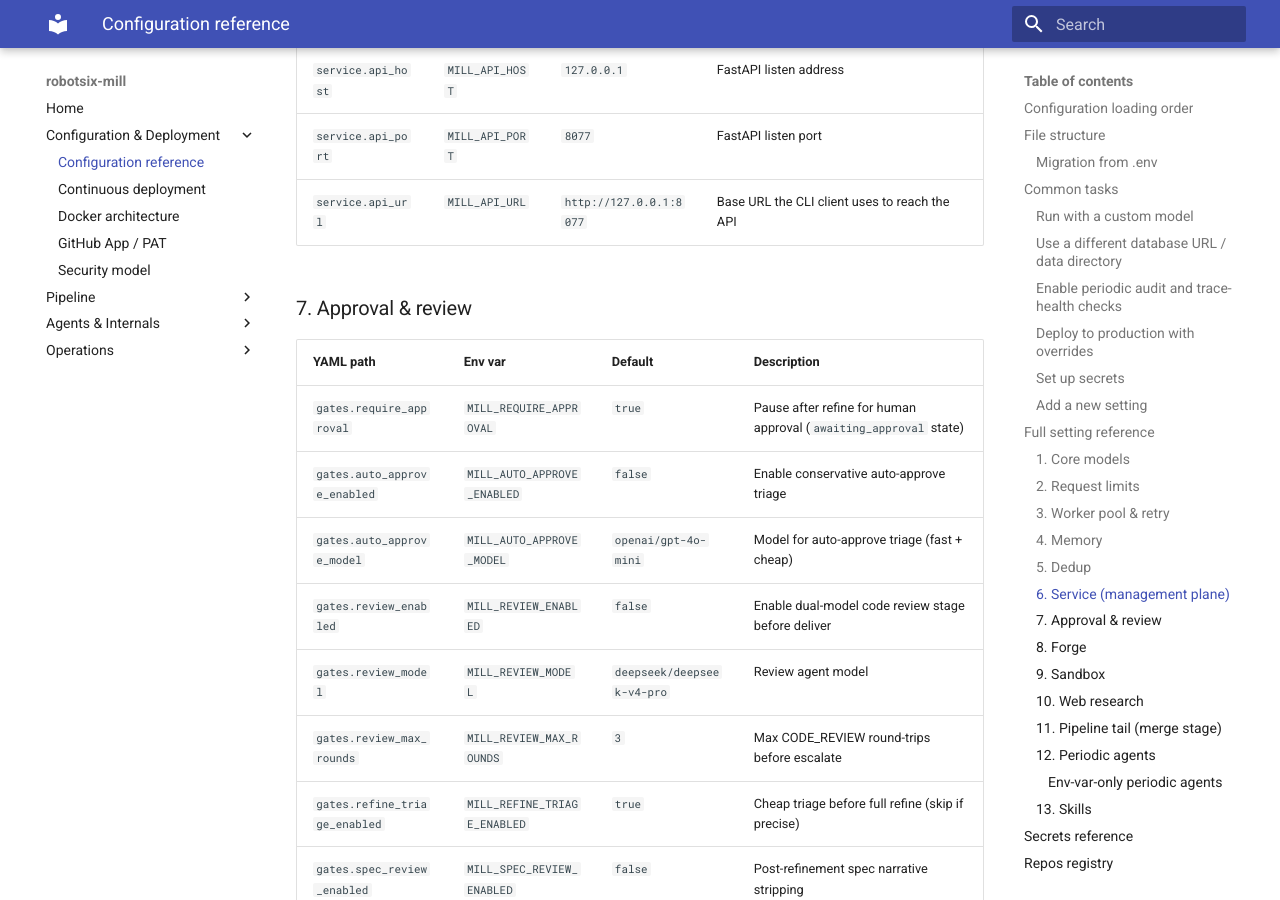
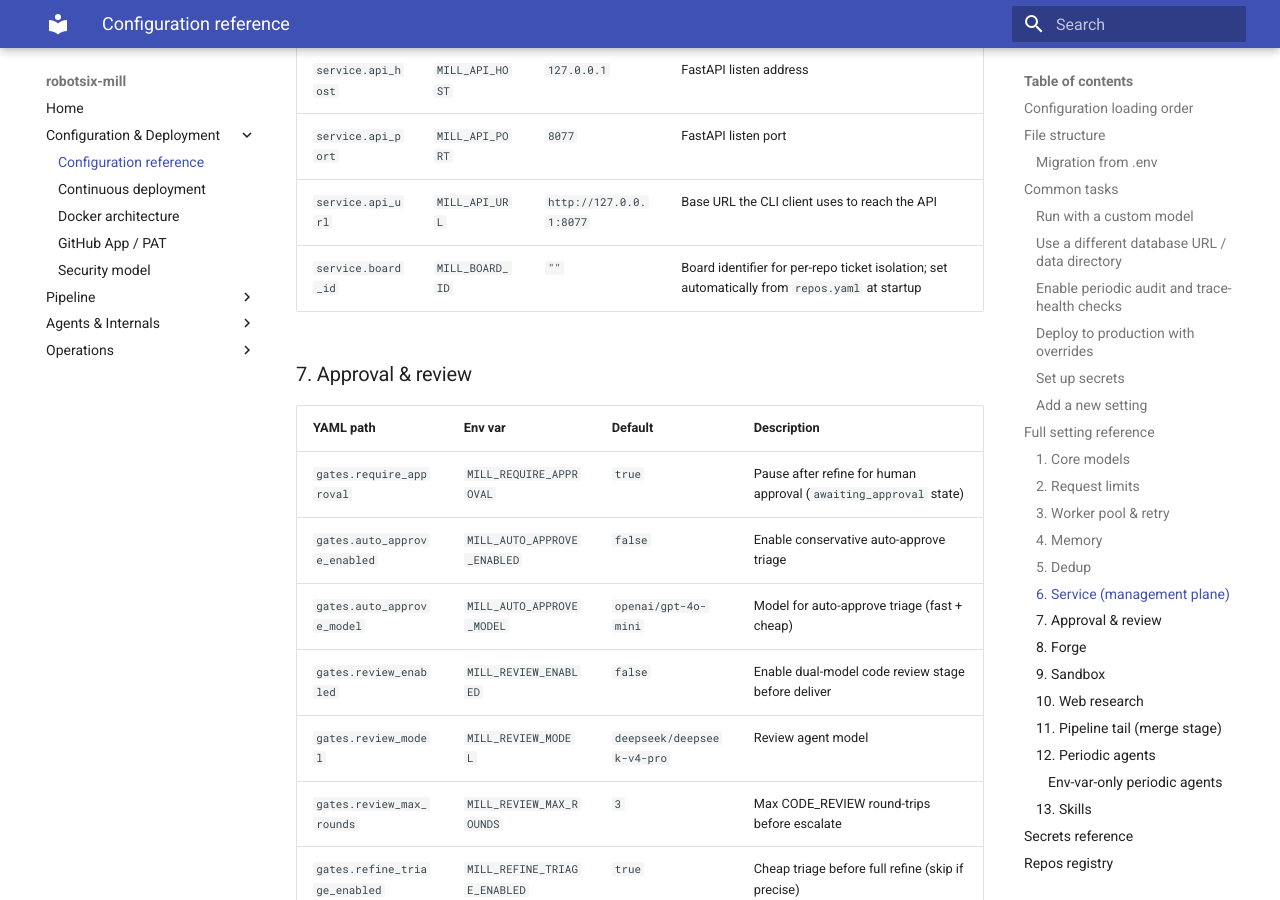
Before and after one commit to damien-robotsix/robotsix-mill, an MkDocs documentation site: the page built from docs/configuration.md, in a window 1280 px wide and 900 px high, scrolled down 8022 px. Built offline with MkDocs 1.6.1 and Material for MkDocs 9.7.7, drawn with Linux system fonts in a browser that asks for light colours.

Commit message:
mill(docs): Add board_id to Ticket model and stamp on creation (20260525T092428Z-add-board-id-to-ticket-model-and-stamp-o-a272)

```diff
--- a/docs/configuration.md
+++ b/docs/configuration.md
@@ -258,6 +258,7 @@ Every setting below shows:
 | `service.api_host` | `MILL_API_HOST` | `127.0.0.1` | FastAPI listen address |
 | `service.api_port` | `MILL_API_PORT` | `8077` | FastAPI listen port |
 | `service.api_url` | `MILL_API_URL` | `http://127.0.0.1:8077` | Base URL the CLI client uses to reach the API |
+| `service.board_id` | `MILL_BOARD_ID` | `""` | Board identifier for per-repo ticket isolation; set automatically from `repos.yaml` at startup |
 
 ### 7. Approval & review
 
```
Also changed, not shown: docs/config-audit.md (+3 -1 lines).
